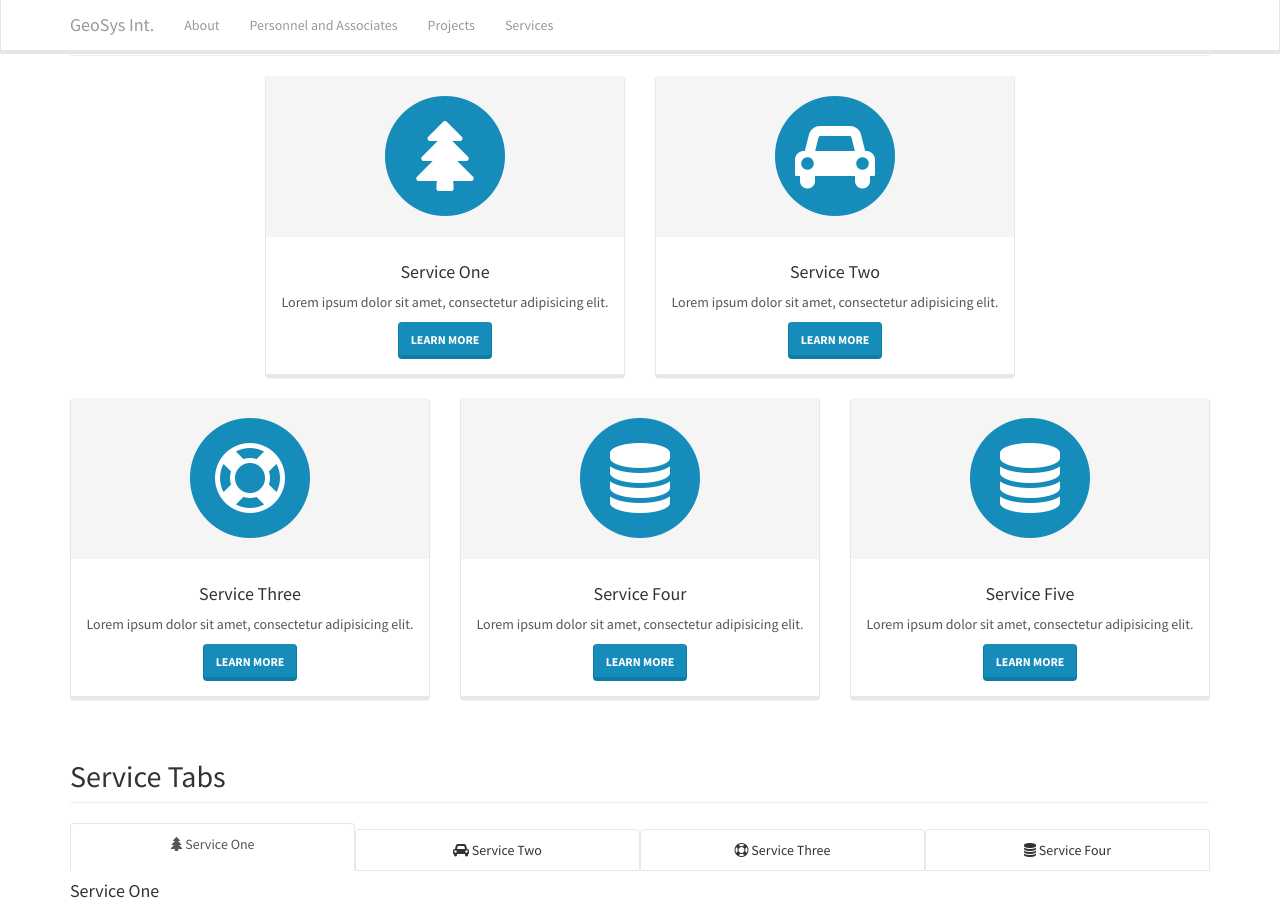
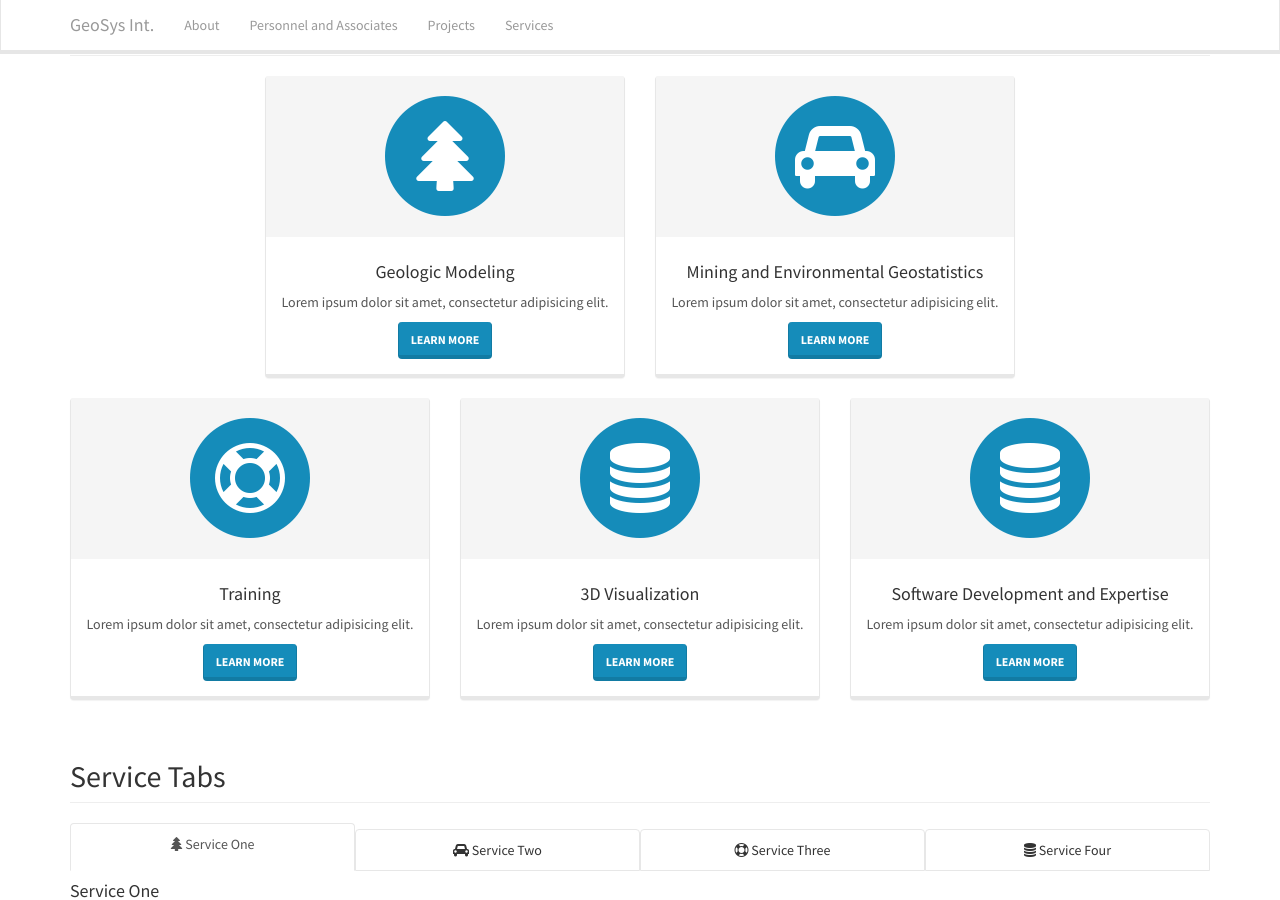
Before and after one commit to marioerossi/geosysint, a Jekyll site: the page built from services.html, in a window 1280 px wide and 900 px high, scrolled down 362 px. Built offline with Jekyll 4.4.1, drawn with Linux system fonts in a browser that asks for light colours; nearby versions of some CDN libraries.

Commit message:
Began populating services.html

```diff
--- a/services.html
+++ b/services.html
@@ -26,7 +26,7 @@ permalink: /services/
                 </span>
             </div>
             <div class="panel-body">
-                <h4>Service One</h4>
+                <h4>Geologic Modeling</h4>
                 <p>Lorem ipsum dolor sit amet, consectetur adipisicing elit.</p>
                 <a href="#" class="btn btn-primary">Learn More</a>
             </div>
@@ -41,7 +41,7 @@ permalink: /services/
                 </span>
             </div>
             <div class="panel-body">
-                <h4>Service Two</h4>
+                <h4>Mining and Environmental Geostatistics</h4>
                 <p>Lorem ipsum dolor sit amet, consectetur adipisicing elit.</p>
                 <a href="#" class="btn btn-primary">Learn More</a>
             </div>
@@ -59,7 +59,7 @@ permalink: /services/
                 </span>
             </div>
             <div class="panel-body">
-                <h4>Service Three</h4>
+                <h4>Training</h4>
                 <p>Lorem ipsum dolor sit amet, consectetur adipisicing elit.</p>
                 <a href="#" class="btn btn-primary">Learn More</a>
             </div>
@@ -74,7 +74,7 @@ permalink: /services/
                 </span>
             </div>
             <div class="panel-body">
-                <h4>Service Four</h4>
+                <h4>3D Visualization</h4>
                 <p>Lorem ipsum dolor sit amet, consectetur adipisicing elit.</p>
                 <a href="#" class="btn btn-primary">Learn More</a>
             </div>
@@ -89,7 +89,7 @@ permalink: /services/
                 </span>
             </div>
             <div class="panel-body">
-                <h4>Service Five</h4>
+                <h4>Software Development and Expertise</h4>
                 <p>Lorem ipsum dolor sit amet, consectetur adipisicing elit.</p>
                 <a href="#" class="btn btn-primary">Learn More</a>
             </div>
```
